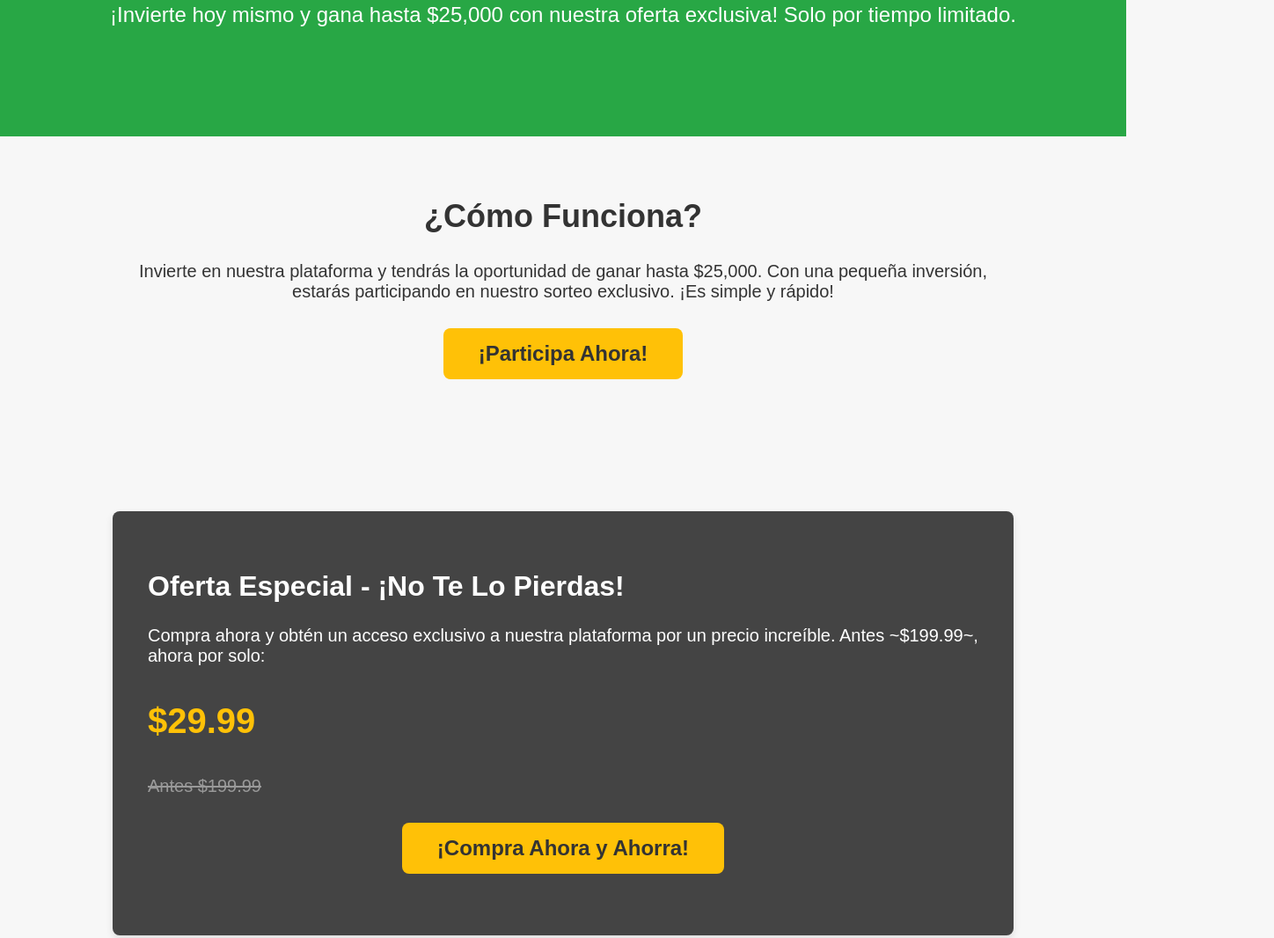
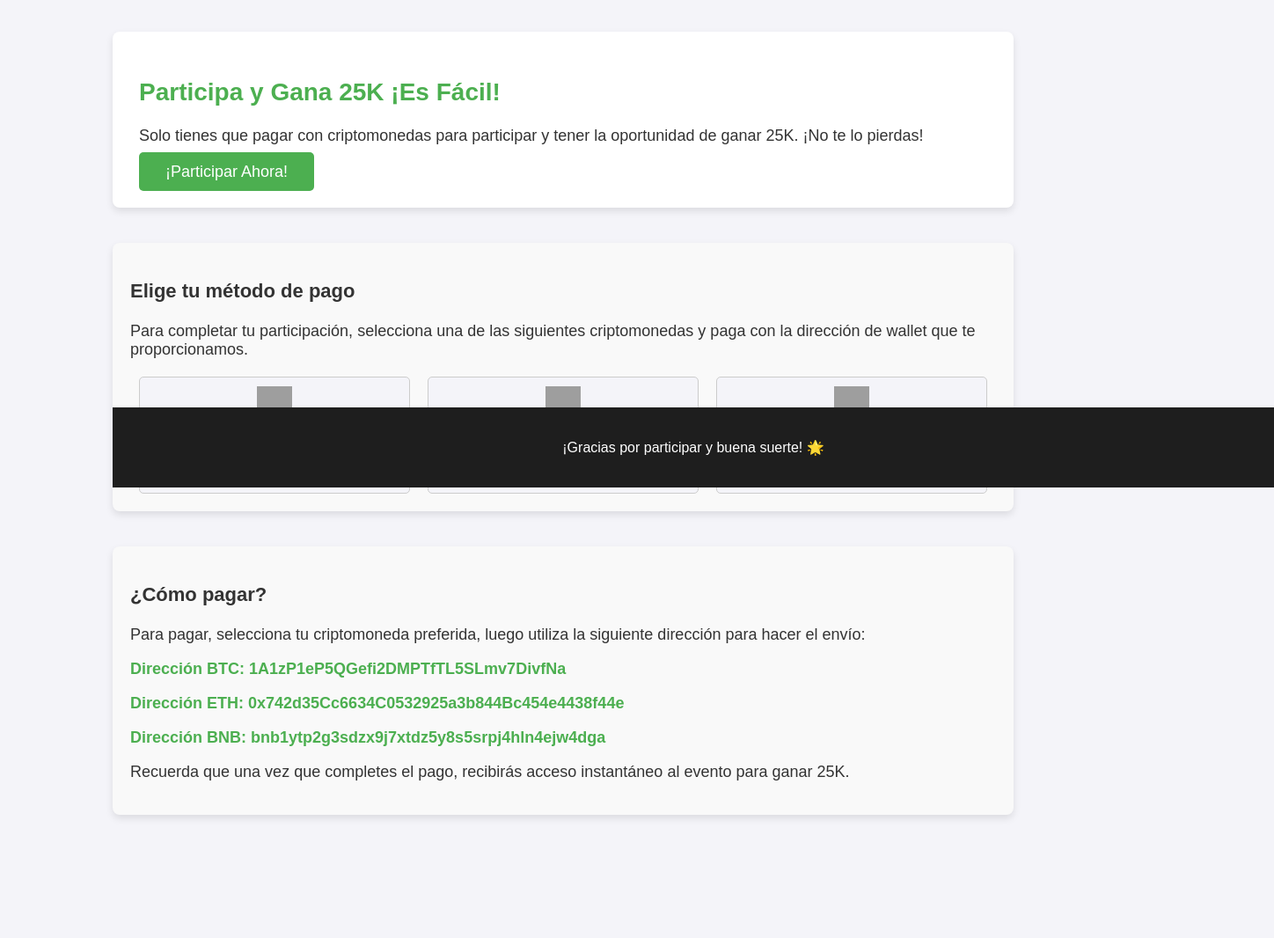
Before and after one commit to Papan77/Ganacoin, a plain HTML site: page index.html in a window 1280 px wide. Shown: the part 246-1312 px from the top of the page at 88% size, 1448 px wide, since content can reach past the window. After the commit the page ends 1202 px from the top, so only its background shows below. Drawn offline with Linux system fonts and the light colour scheme; grey boxes are pictures that could not be loaded.

Commit message:
Update index.html

```diff
--- a/index.html
+++ b/index.html
@@ -3,164 +3,154 @@
 <head>
     <meta charset="UTF-8">
     <meta name="viewport" content="width=device-width, initial-scale=1.0">
-    <title>Participa por $25K - ¡Oferta Exclusiva!</title>
+    <title>Participa para Ganar 25K - ¡No te lo Pierdas!</title>
     <style>
         body {
             font-family: Arial, sans-serif;
+            background-color: #f4f4f9;
+            color: #333;
             margin: 0;
             padding: 0;
-            background-color: #f7f7f7;
-            color: #333;
         }
         .header {
-            background-color: #28a745;
+            background-color: #1E1E1E;
+            color: white;
             text-align: center;
-            padding: 100px 0;
-            color: #fff;
+            padding: 40px 20px;
         }
         .header h1 {
-            font-size: 60px;
+            font-size: 40px;
         }
         .header p {
-            font-size: 24px;
+            font-size: 20px;
         }
-        .section {
+        .cta {
+            background-color: #4CAF50;
+            color: white;
+            padding: 12px 30px;
+            font-size: 18px;
+            border-radius: 5px;
+            text-decoration: none;
+        }
+        .cta:hover {
+            background-color: #45a049;
+        }
+        .container {
             width: 80%;
             margin: 0 auto;
-            padding: 40px 0;
+            padding: 30px;
         }
-        .cta-button {
-            background-color: #ffc107;
-            padding: 15px 40px;
-            color: #333;
-            font-size: 24px;
-            font-weight: bold;
-            border: none;
-            cursor: pointer;
+        .main-section {
+            background-color: #ffffff;
+            padding: 30px;
+            margin-top: 30px;
             border-radius: 8px;
-            display: block;
-            margin: 30px auto;
-            text-align: center;
-        }
-        .cta-button:hover {
-            background-color: #e0a800;
-        }
-        .offer {
-            background-color: #444;
-            color: #fff;
-            padding: 40px;
-            border-radius: 8px;
-            margin-top: 40px;
             box-shadow: 0 4px 8px rgba(0, 0, 0, 0.1);
         }
-        .offer h2 {
-            font-size: 32px;
+        .main-section h2 {
+            color: #4CAF50;
+            font-size: 28px;
         }
-        .offer p {
-            font-size: 20px;
+        .main-section p {
+            font-size: 18px;
+            margin-bottom: 20px;
         }
-        .offer .price {
-            font-size: 40px;
-            font-weight: bold;
-            color: #ffc107;
+        .crypto-buttons {
+            display: flex;
+            justify-content: space-around;
+            margin-top: 20px;
         }
-        .offer .original-price {
-            text-decoration: line-through;
-            color: #999;
+        .crypto-button {
+            background-color: #f4f4f9;
+            border: 1px solid #ccc;
+            border-radius: 5px;
+            padding: 10px 20px;
+            cursor: pointer;
+            text-align: center;
+            flex: 1;
+            margin: 0 10px;
+        }
+        .crypto-button img {
+            width: 40px;
+            height: 40px;
+            margin-bottom: 10px;
         }
         .crypto-info {
-            background-color: #333;
-            color: #fff;
-            padding: 40px;
+            background-color: #f9f9f9;
+            padding: 20px;
+            margin-top: 40px;
             border-radius: 8px;
-            margin-top: 40px;
+            box-shadow: 0 4px 8px rgba(0, 0, 0, 0.1);
         }
-        .crypto-info h2 {
-            font-size: 30px;
+        .crypto-info h3 {
+            color: #333;
+            font-size: 22px;
         }
         .crypto-info p {
-            font-size: 20px;
+            font-size: 18px;
         }
         .crypto-address {
-            font-size: 24px;
+            font-size: 20px;
             font-weight: bold;
-            color: #28a745;
+            color: #4CAF50;
         }
         .footer {
-            background-color: #333;
-            color: #ccc;
+            background-color: #1E1E1E;
+            color: white;
             text-align: center;
             padding: 20px;
-        }
-        .footer p {
-            font-size: 18px;
+            position: absolute;
+            width: 100%;
+            bottom: 0;
         }
     </style>
 </head>
 <body>
 
-    <!-- Header -->
     <div class="header">
-        <h1>¡Participa por $25K!</h1>
-        <p>¡Invierte hoy mismo y gana hasta $25,000 con nuestra oferta exclusiva! Solo por tiempo limitado.</p>
+        <h1>¡Gana hasta 25K en Criptomonedas!</h1>
+        <p>¡Aprovecha esta oportunidad única! Participa ahora y gana increíbles premios.</p>
     </div>
 
-    <!-- ¿Cómo Funciona? -->
-    <div class="section">
-        <h2 style="text-align:center; font-size: 36px;">¿Cómo Funciona?</h2>
-        <p style="font-size: 20px; text-align: center;">Invierte en nuestra plataforma y tendrás la oportunidad de ganar hasta $25,000. Con una pequeña inversión, estarás participando en nuestro sorteo exclusivo. ¡Es simple y rápido!</p>
-        <button class="cta-button" onclick="window.location.href='#payment'">¡Participa Ahora!</button>
-    </div>
+    <div class="container">
+        <div class="main-section">
+            <h2>Participa y Gana 25K ¡Es Fácil!</h2>
+            <p>Solo tienes que pagar con criptomonedas para participar y tener la oportunidad de ganar 25K. ¡No te lo pierdas!</p>
+            <a href="#participar" class="cta">¡Participar Ahora!</a>
+        </div>
 
-    <!-- Oferta Especial -->
-    <div class="section">
-        <div class="offer">
-            <h2>Oferta Especial - ¡No Te Lo Pierdas!</h2>
-            <p>Compra ahora y obtén un acceso exclusivo a nuestra plataforma por un precio increíble. Antes ~$199.99~, ahora por solo:</p>
-            <p class="price">$29.99</p>
-            <p class="original-price">Antes $199.99</p>
-            <button class="cta-button" onclick="window.location.href='#payment'">¡Compra Ahora y Ahorra!</button>
+        <div class="crypto-info">
+            <h3>Elige tu método de pago</h3>
+            <p>Para completar tu participación, selecciona una de las siguientes criptomonedas y paga con la dirección de wallet que te proporcionamos.</p>
+
+            <div class="crypto-buttons">
+                <div class="crypto-button">
+                    <img src="https://upload.wikimedia.org/wikipedia/commons/6/6b/Bitcoin_logo.svg" alt="Bitcoin">
+                    <p>Bitcoin (BTC)</p>
+                </div>
+                <div class="crypto-button">
+                    <img src="https://upload.wikimedia.org/wikipedia/commons/0/05/Ethereum_logo_2014.svg" alt="Ethereum">
+                    <p>Ethereum (ETH)</p>
+                </div>
+                <div class="crypto-button">
+                    <img src="https://upload.wikimedia.org/wikipedia/commons/a/a7/Binance_Logo.svg" alt="Binance Coin">
+                    <p>Binance Coin (BNB)</p>
+                </div>
+            </div>
         </div>
-    </div>
 
-    <!-- ¿Cómo Pagar con Criptomonedas? -->
-    <div class="section" id="payment">
         <div class="crypto-info">
-            <h2>Realiza tu Pago con Criptomonedas</h2>
-            <p>Para participar, realiza el pago utilizando una de las siguientes criptomonedas:</p>
-            <p><strong>Bitcoin (BTC), Ethereum (ETH) o Binance Coin (BNB)</strong></p>
-            <p>Dirección de wallet:</p>
-            <p class="crypto-address">
-                BTC: 1A1zP1eP5QGefi2DMPTfTL5SLmv7DivfNa<br>
-                ETH: 0xDEf8B982EA283000b60A05b8d6E1A3aAB457F92e<br>
-                BNB: bnb1lzppf5g7qlj4e03f6tvsgtd6cqqzfwjvknpq4l
-            </p>
-            <p>Recuerda que después de realizar el pago, recibirás acceso inmediato a participar en el sorteo.</p>
+            <h3>¿Cómo pagar?</h3>
+            <p>Para pagar, selecciona tu criptomoneda preferida, luego utiliza la siguiente dirección para hacer el envío:</p>
+            <p class="crypto-address">Dirección BTC: <span>1A1zP1eP5QGefi2DMPTfTL5SLmv7DivfNa</span></p>
+            <p class="crypto-address">Dirección ETH: <span>0x742d35Cc6634C0532925a3b844Bc454e4438f44e</span></p>
+            <p class="crypto-address">Dirección BNB: <span>bnb1ytp2g3sdzx9j7xtdz5y8s5srpj4hln4ejw4dga</span></p>
+            <p>Recuerda que una vez que completes el pago, recibirás acceso instantáneo al evento para ganar 25K.</p>
         </div>
-    </div>
 
-    <!-- Testimonios -->
-    <div class="section">
-        <h2 style="text-align:center; font-size: 36px;">Testimonios de Participantes</h2>
-        <p style="font-size: 20px; text-align: center;">Nuestros usuarios están encantados con los resultados. ¡Lee lo que dicen algunos de ellos!</p>
-        <div class="offer" style="background-color: #555;">
-            <p style="font-size: 18px; text-align: center; font-style: italic;">"¡Una oportunidad increíble! Pagué $29.99 y ahora estoy participando por $25,000. ¡Gracias por esta oferta!" - Juan P.</p>
-            <p style="font-size: 18px; text-align: center; font-style: italic;">"No puedo creer que por tan poco dinero pueda ganar tanto. ¡Estoy emocionado!" - Carla R.</p>
+        <div class="footer">
+            <p>¡Gracias por participar y buena suerte! 🌟</p>
         </div>
-    </div>
-
-    <!-- Garantía de Participación -->
-    <div class="section">
-        <div class="offer" style="background-color: #444;">
-            <h2>¡Garantía de Participación!</h2>
-            <p>Con nuestra plataforma, tienes la garantía de participar en el sorteo por $25,000. Una vez que realices el pago, tu participación estará asegurada. ¡No pierdas esta oportunidad única!</p>
-            <button class="cta-button" onclick="window.location.href='#payment'">¡Participa Ahora!</button>
-        </div>
-    </div>
-
-    <!-- Footer -->
-    <div class="footer">
-        <p>© 2025 - ¡Gracias por confiar en nosotros!</p>
     </div>
 
 </body>
```
